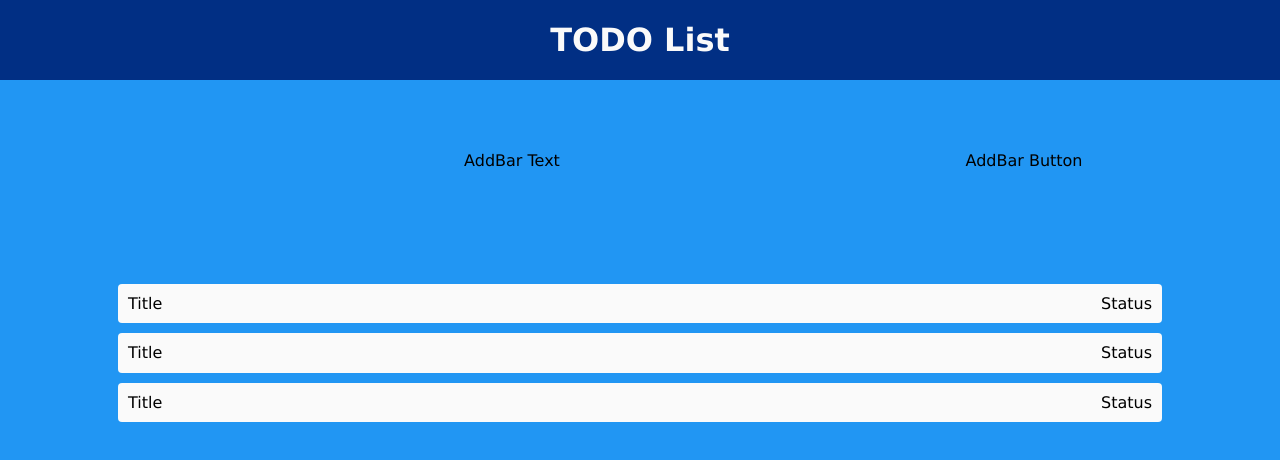
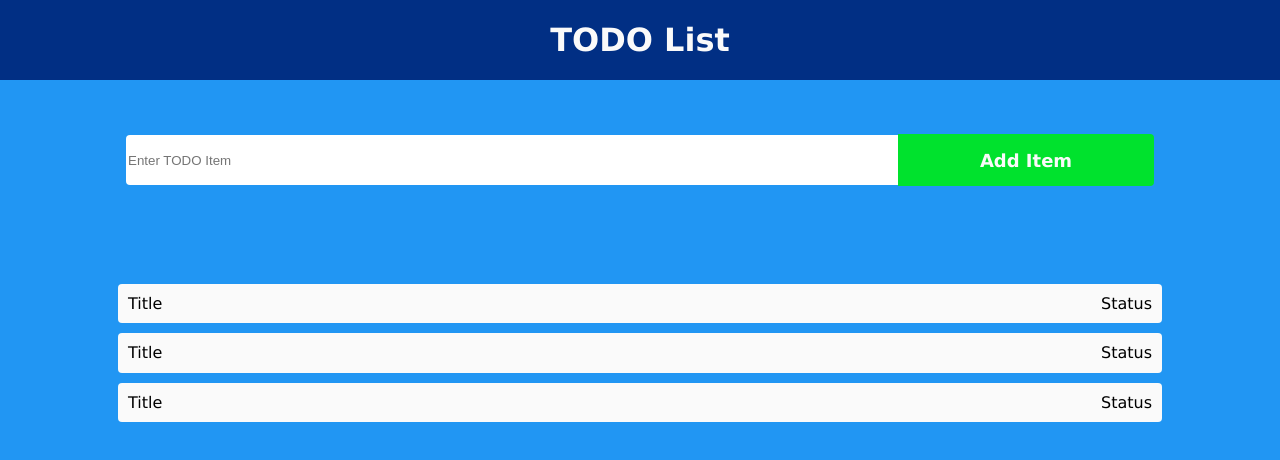
Before and after one commit to Roaring0202/TODO-Fullstack-App-Go-Gin-Postgres-React, a React (Create React App) app in the folder frontend/: page / in a window 1280 px wide. Shown: the top 460 px of the page. Built offline with nearby package versions, Linux system fonts and the light colour scheme.

Commit message:
Added Styling for AddBar

```diff
--- a/frontend/src/components/addbar.js
+++ b/frontend/src/components/addbar.js
@@ -4,8 +4,12 @@ import "./styles/Addbar.css";
 function AddBar() {
   return (
     <div className="AddBar">
-      <div className="AddBar-Text">AddBar Text</div>
-      <div className="AddBar-Button">AddBar Button</div>
+      <input
+        className="AddBar-Text"
+        type="text"
+        placeholder="Enter TODO Item"
+      />
+      <div className="AddBar-Button">Add Item</div>
     </div>
   );
 }
--- a/frontend/src/components/styles/Addbar.css
+++ b/frontend/src/components/styles/Addbar.css
@@ -9,18 +9,32 @@
 
 .AddBar-Text {
     width: 60%;
-    height: 50%;
+    height: 30%;
     display: flex;
     flex-direction: row;
     justify-content: center;
     align-items: center;
+    border: none;
+    border-top-left-radius: 4px;
+    border-bottom-left-radius: 4px;
 }
 
 .AddBar-Button {
     width: 20%;
-    height: 50%;
+    height: 32%;
     display: flex;
     flex-direction: row;
     justify-content: center;
     align-items: center;
+    background-color: #00e22d;
+    color: #fafafa;
+    border-top-right-radius: 4px;
+    border-bottom-right-radius: 4px;
+    font-size: large;
+    font-weight: bold;
+    transition: all 0.3s cubic-bezier(0.25, 0.8, 0.25, 1);
 }
+
+.AddBar-Button:hover {
+    cursor: pointer;
+}
--- a/frontend/src/components/styles/Header.css
+++ b/frontend/src/components/styles/Header.css
@@ -5,7 +5,7 @@
     flex-direction: column;
     justify-content: center;
     align-items: center;
-    font-weight: 600;
+    font-weight: bolder;
     font-size: xx-large;
     background-color: #012f84;
     color: #fafafa;
```
